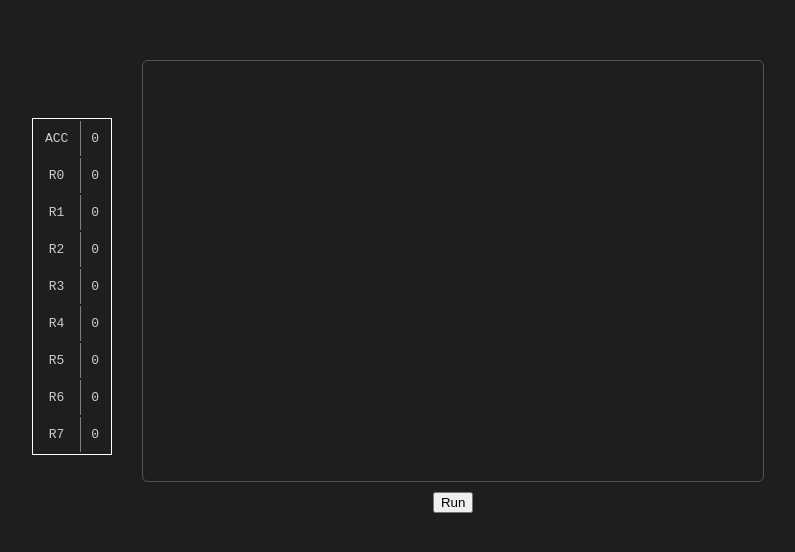
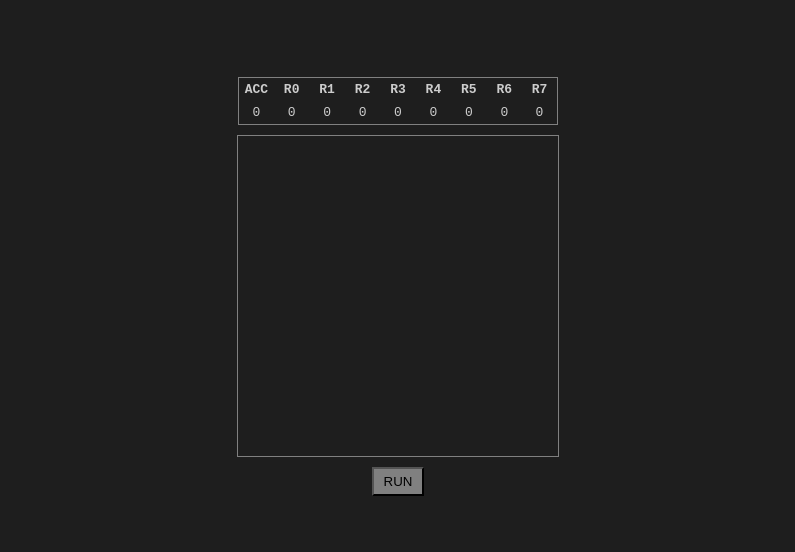
Before and after one commit to fili5rovic/NEX-0, a plain HTML site: page index.html in a window 1280 px wide. Shown: the part 122-674 px from the top of the page, without its empty margins (242-1037 px from the left). Drawn offline with Linux system fonts and the light colour scheme.

Commit message:
Game has a uniform look to it now

```diff
--- a/css/style.css
+++ b/css/style.css
@@ -12,11 +12,10 @@ body {
 .editor {
     background: #1e1e1e;
     color: #ccc;
-    border: 1px solid #555;
-    border-radius: 6px;
+    border: 1px solid gray;
     padding: 10px;
-    width: 600px;
-    height: 400px;
+    width: 300px;
+    height: 300px;
     overflow: hidden;
     outline: none;
 }
@@ -47,15 +46,23 @@ body {
 }
 
 table {
-    border: 1px white solid;
-    margin-right: 20px;
+    border: 1px gray solid;
+    width: 320px;
+    table-layout: fixed;
+    border-collapse: collapse;
 }
 
-td {
+td, th {
     text-align: center;
-    padding: 10px;
+    padding: 4px 0;
+    user-select: none;
 }
 
-td:nth-child(2) {
-    border-left: 1px gray solid;
+.button {
+    background-color: gray;
+    padding: 5px 10px;
 }
+
+.button:hover {
+    background-color: rgb(177, 177, 177);
+}
--- a/index.html
+++ b/index.html
@@ -5,55 +5,44 @@
     <meta charset="UTF-8">
     <meta name="viewport" content="width=device-width, initial-scale=1.0">
     <title>Skibidi</title>
+
     <link rel="stylesheet" href="css/style.css">
     <script type="module" src="js/main.js" defer></script>
 </head>
 
 <body>
-    <div>
+
+    <div class="editor-wrapper">
         <table id="regs-table">
-            <tr>
-                <td>ACC</td>
-                <td>0</td>
-            </tr>
-            <tr>
-                <td>R0</td>
-                <td>0</td>
-            </tr>
-            <tr>
-                <td>R1</td>
-                <td>0</td>
-            </tr>
-            <tr>
-                <td>R2</td>
-                <td>0</td>
-            </tr>
-            <tr>
-                <td>R3</td>
-                <td>0</td>
-            </tr>
-            <tr>
-                <td>R4</td>
-                <td>0</td>
-            </tr>
-            <tr>
-                <td>R5</td>
-                <td>0</td>
-            </tr>
-            <tr>
-                <td>R6</td>
-                <td>0</td>
-            </tr>
-            <tr>
-                <td>R7</td>
-                <td>0</td>
-            </tr>
-
+            <thead>
+                <tr>
+                    <th>ACC</th>
+                    <th>R0</th>
+                    <th>R1</th>
+                    <th>R2</th>
+                    <th>R3</th>
+                    <th>R4</th>
+                    <th>R5</th>
+                    <th>R6</th>
+                    <th>R7</th>
+                </tr>
+            </thead>
+            <tbody>
+                <tr>
+                    <td>0</td>
+                    <td>0</td>
+                    <td>0</td>
+                    <td>0</td>
+                    <td>0</td>
+                    <td>0</td>
+                    <td>0</td>
+                    <td>0</td>
+                    <td>0</td>
+                </tr>
+            </tbody>
         </table>
-    </div>
-    <div class="editor-wrapper">
         <div contenteditable="true" class="editor" id="editor" spellcheck="false"></div>
-        <input id="runBtn" type="button" value="Run">
+        <input class="button" id="runBtn" type="button" value="RUN">
     </div>
 
 </body>
--- a/js/editor/editor.js
+++ b/js/editor/editor.js
@@ -2,12 +2,14 @@ import { highlight } from "./highlight.js";
 
 document.addEventListener('DOMContentLoaded', () => {
     const editor = document.querySelector("#editor");
-    const maxLinesInEditor = 27;
+    const maxLinesInEditor = 17;
 
     const update = () => {
         const selection = window.getSelection();
+        if (!selection || selection.rangeCount === 0) {
+            return;
+        }
         const range = selection.getRangeAt(0);
-        const cursorOffset = range.startOffset;
 
         const text = editor.innerText;
         const highlighted = highlight(text).replace(/\n/g, "<br>");
--- a/js/editor/highlight.js
+++ b/js/editor/highlight.js
@@ -1,4 +1,4 @@
-const keywords = ['ADD', 'SUB', 'MUL', 'DIV'];
+const keywords = ['add', 'sub', 'mul', 'div','load','store'];
 
 export const highlight = (text) => {
     text = text
@@ -15,7 +15,3 @@ export const highlight = (text) => {
 
     return text;
 };
-
-document.querySelectorAll('td:first-child').forEach(td => {
-    td.style.userSelect = "none";
-});
--- a/js/main.js
+++ b/js/main.js
@@ -14,8 +14,6 @@ runBtn.addEventListener('click',(e)=>{
     let code = extractCode(editor.innerText);
     let lines = code.split('\n')
 
-    console.log(lines)
-
     for(const line of lines) {
         execute(line, cpu);
     }
--- a/js/simulator/executor.js
+++ b/js/simulator/executor.js
@@ -1,11 +1,12 @@
-import CPU from './cpu.js';
+import { displayRegs } from '../ui/display.js';
 
 export function execute(line, cpu) {
     line = line.toLowerCase().trim();
     if (!line) return;
+    const parts = line.split(/\s+/);
+    const instruction = parts[0];
 
-    const parts = line.split(' ');
-    const instruction = parts[0];
+    console.log(parts)
 
     if (parts.length === 1) {
         switch (instruction) {
@@ -16,6 +17,9 @@ export function execute(line, cpu) {
                 break;
             case 'halt':
                 console.log('HALTED');
+                break;
+            default:
+                console.log('unknown')
                 break;
         }
         return;
@@ -31,6 +35,7 @@ export function execute(line, cpu) {
     } else {
         val = parseInt(op);
     }
+
 
     switch (instruction) {
         case 'add':
@@ -54,4 +59,5 @@ export function execute(line, cpu) {
             }
             break;
     }
+    console.log(cpu.getAcc())
 }
--- a/js/ui/display.js
+++ b/js/ui/display.js
@@ -1,9 +1,9 @@
 const regTable = document.getElementById('regs-table');
 
 export function displayRegs(cpu) {
-    const trs = regTable.querySelectorAll('tr');
-    for (let i = 0; i < trs.length; i++) {
-        const tr = trs[i];
-        tr.children[1].innerText = (i == 0 ? cpu.getAcc() : cpu.getReg(i-1));
+    const tds = regTable.querySelectorAll('td');
+    for (let i = 0; i < tds.length; i++) {
+        const td = tds[i];
+        td.innerText = (i == 0 ? cpu.getAcc() : cpu.getReg(i-1));
     }
 }
```
